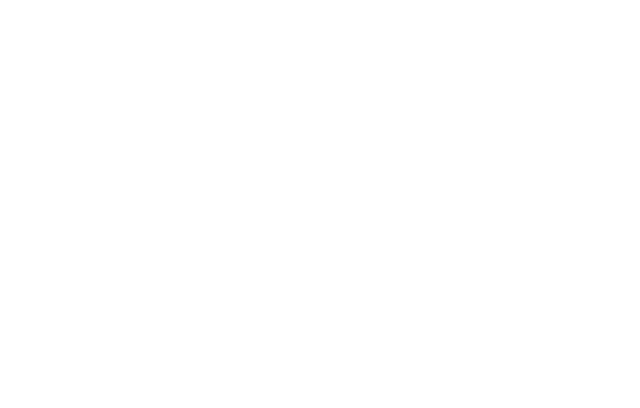
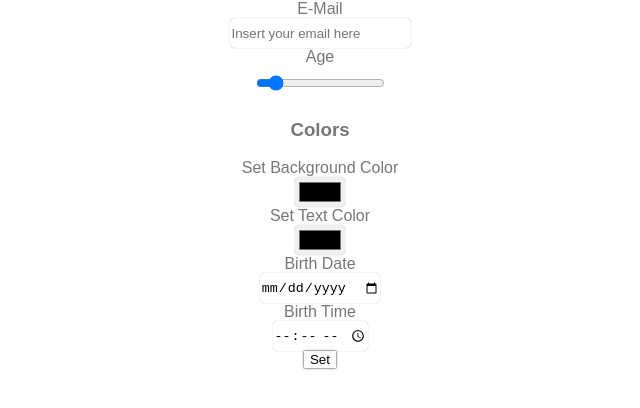
Before and after one commit to UriBaynesay/place-keeper, a plain HTML site: page user-setting.html in a window 1280 px wide. Shown: the whole page, without its empty margins (320-960 px from the left). Drawn offline with Linux system fonts and the light colour scheme.

Commit message:
made the initial page for user settings

```diff
--- /dev/null
+++ b/js/user.controller.js
@@ -0,0 +1 @@
+"use strict"
--- a/styles/main/style.css
+++ b/styles/style.css
@@ -5,7 +5,6 @@
 body{
     margin: 0;
     font-family: Arial, Helvetica, sans-serif;
-
 }
 
 main{
@@ -15,6 +14,7 @@ main{
     justify-content: space-around;
     align-items: center;
 }
+
 a{
     text-decoration: none;
     color: black;
--- /dev/null
+++ b/styles/user-setting.css
@@ -0,0 +1,32 @@
+@import url(/styles/var.css);
+*{
+    box-sizing: border-box;
+}
+
+body{
+    margin: 0;
+    font-family: Arial, Helvetica, sans-serif;
+    color: var(--clr1);
+}
+
+form{
+    display: flex;
+    flex-direction: column;
+    align-items: center;
+}
+
+input{
+    flex-basis: 30px;
+}
+
+input:not(:nth-of-type(2)){
+    border: 0;
+    box-shadow: 0px 0px 1px rgba(0, 0, 0, 0.438);
+    border-radius: 5px;
+}
+
+button{
+    background-color: transparent;
+    border: 0;
+    box-shadow: 0px 0px 2px black;
+}
--- /dev/null
+++ b/styles/var.css
@@ -0,0 +1,3 @@
+:root{
+    --clr1:rgba(73, 70, 70, 0.74);
+}
--- a/user-setting.html
+++ b/user-setting.html
@@ -1,12 +1,32 @@
 <!DOCTYPE html>
 <html lang="en">
-<head>
-    <meta charset="UTF-8">
-    <meta http-equiv="X-UA-Compatible" content="IE=edge">
-    <meta name="viewport" content="width=device-width, initial-scale=1.0">
+  <head>
+    <meta charset="UTF-8" />
+    <meta http-equiv="X-UA-Compatible" content="IE=edge" />
+    <meta name="viewport" content="width=device-width, initial-scale=1.0" />
+    <link rel="stylesheet" href="styles/user-setting.css" />
     <title>Document</title>
-</head>
-<body>
+  </head>
+  <body>
+    <main>
+        <form onsubmit="setUserSettings(event)">
+            <label for="user-email">E-Mail </label>
+            <input type="email" name="user-email-input" id=" user-email-input" placeholder="Insert your email here">
+            <label for="user-age">Age</label>
+            <input type="range" id="user-age" min="18" max="80" value="25">
+            <h3>Colors</h3>
+            <label for="user-background-color">Set Background Color</label>
+            <input type="color" id="user-background-color">
+            <label for="user-text-color">Set Text Color</label>
+            <input type="color" id="user-text-color">
+            <label for="birth-date">Birth Date</label>
+            <input type="date" name="birth-date" id="birth-date">
+            <label for="birth-time">Birth Time</label>
+            <input type="time" name="birth-time" id="birth-time">
+            <button onclick="setUserSettings(event)">Set</button>
+        </form>
+    </main>
 
-</body>
+    <script src="js/user.controller.js"></script>
+  </body>
 </html>
```
Also changed, not shown: index.html (+1 -1 lines).
